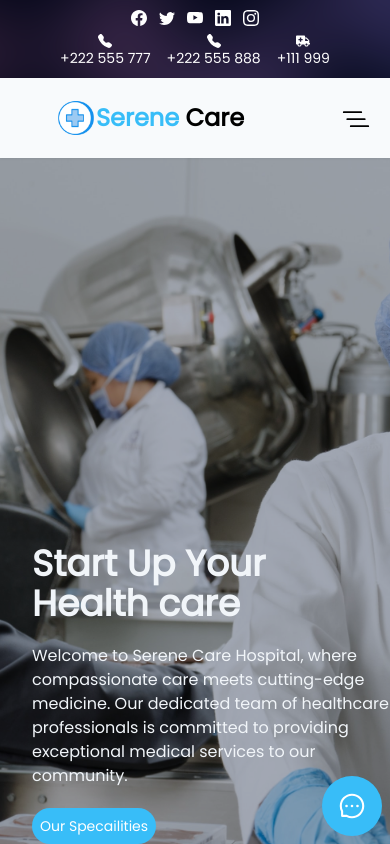
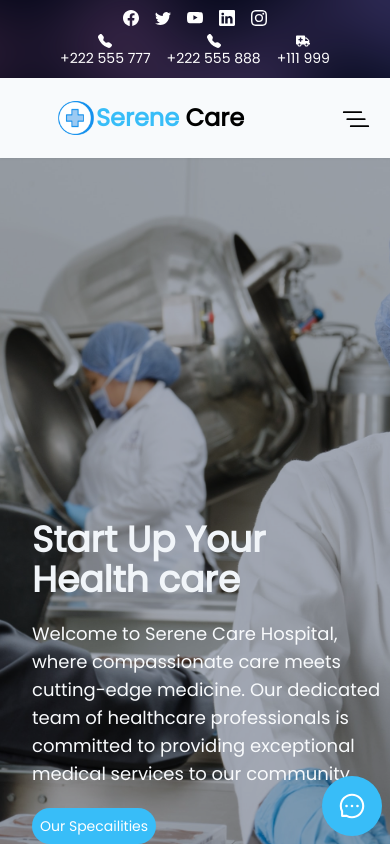
Before and after one commit to Maneesha-Maduranga/Serena_care_Hospital, a React (Vite) app: page / in a window 390 px wide. Shown: the top 844 px of the page. Built offline with nearby package versions, Linux system fonts and the light colour scheme.

Commit message:
Changing navbar

```diff
--- a/src/Component/Banner.jsx
+++ b/src/Component/Banner.jsx
@@ -40,7 +40,7 @@ function Banner() {
       {/* content */}
 
       <div className='flex items-center justify-evenly flex-col md:flex-row gap-2'>
-        <div className='flex gap-3 cursor-pointer'>
+        <div className='flex gap-4 cursor-pointer'>
           <BsFacebook color='white' />
           <BsTwitter color='white' />
           <BsYoutube color='white' />
--- a/src/Section/Hero.jsx
+++ b/src/Section/Hero.jsx
@@ -25,7 +25,7 @@ function Hero() {
             Start Up Your Health care
           </h1>
 
-          <div className='text-base md:text-xl  font-medium md:w-[50rem] my-5'>
+          <div className='text-lg  text-slate-50  md:text-xl  font-medium md:w-[50rem] my-5'>
             Welcome to Serene Care Hospital, where compassionate care meets
             cutting-edge medicine. Our dedicated team of healthcare
             professionals is committed to providing exceptional medical services
```
